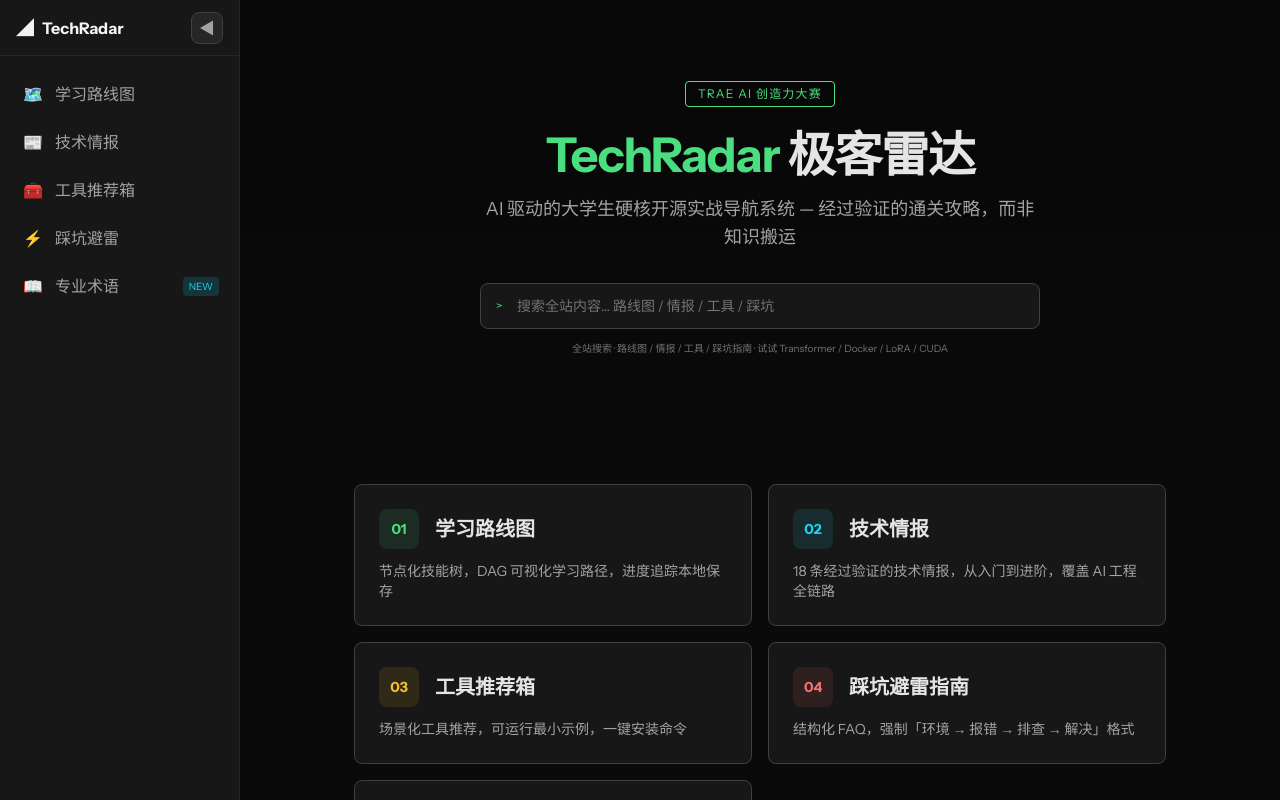
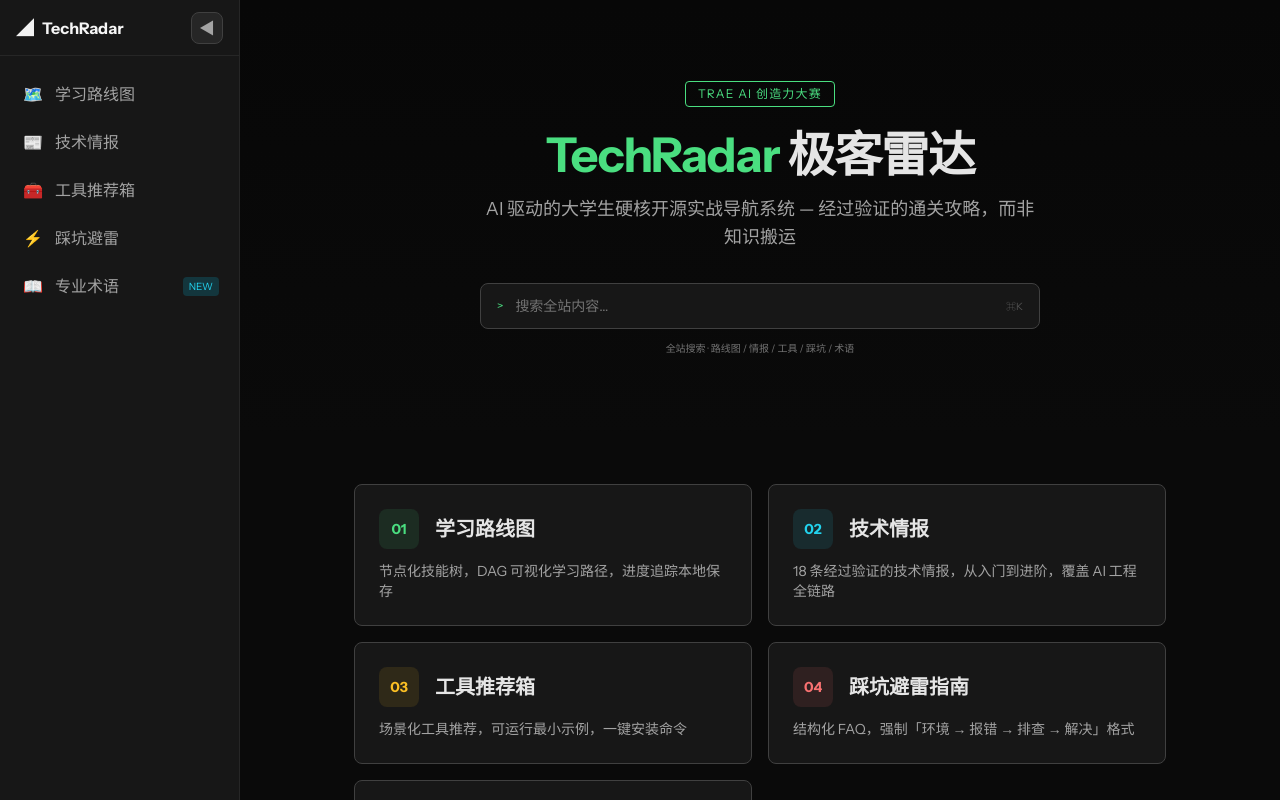
Before and after one commit to xingye-zjw/techradar, a Next.js app: page / in a window 1280 px wide. Shown: the top 800 px of the page. Built offline with nearby package versions, Linux system fonts and the light colour scheme.

Commit message:
fix: 首页搜索框改为跳转到 /search 页面的入口

```diff
--- a/app/page.tsx
+++ b/app/page.tsx
@@ -1,5 +1,4 @@
 import Link from "next/link";
-import { GlobalSearchBar } from "@/components/GlobalSearchBar";
 import { RecentList } from "@/components/RecentList";
 import { getAllTerms } from "@/lib/glossary";
 
@@ -22,9 +21,16 @@ export default function Home() {
             AI 驱动的大学生硬核开源实战导航系统 — 经过验证的通关攻略，而非知识搬运
           </p>
           <div className="max-w-xl mx-auto">
-            <GlobalSearchBar />
+            <Link
+              href="/search"
+              className="flex items-center w-full px-4 py-3 bg-neutral-900 border border-neutral-700 rounded-lg text-neutral-500 hover:border-green-400/60 hover:text-neutral-300 transition-colors cursor-text"
+            >
+              <span className="text-green-400 font-mono text-xs mr-3">&gt;</span>
+              <span className="flex-1 text-left font-mono text-sm">搜索全站内容…</span>
+              <span className="font-mono text-[10px] text-neutral-600">⌘K</span>
+            </Link>
             <p className="mt-3 font-mono text-[10px] text-neutral-500">
-              全站搜索 · 路线图 / 情报 / 工具 / 踩坑指南 · 试试 Transformer / Docker / LoRA / CUDA
+              全站搜索 · 路线图 / 情报 / 工具 / 踩坑 / 术语
             </p>
           </div>
         </div>
```
